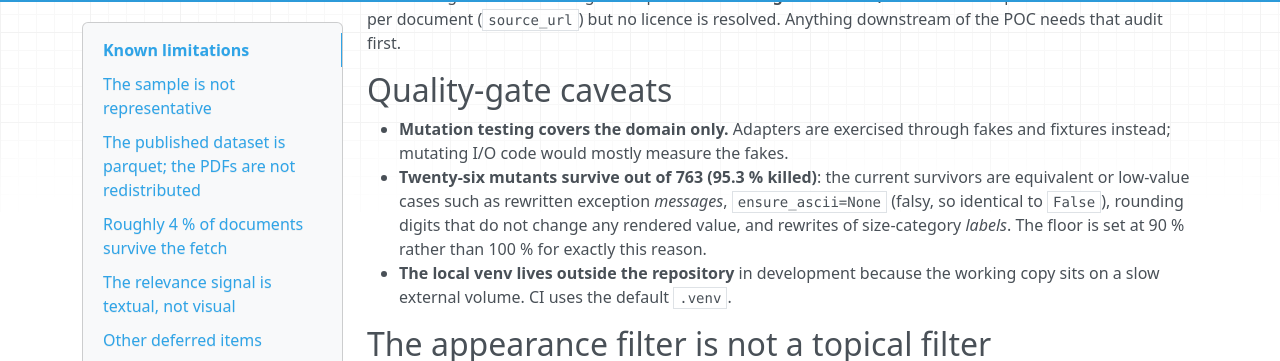
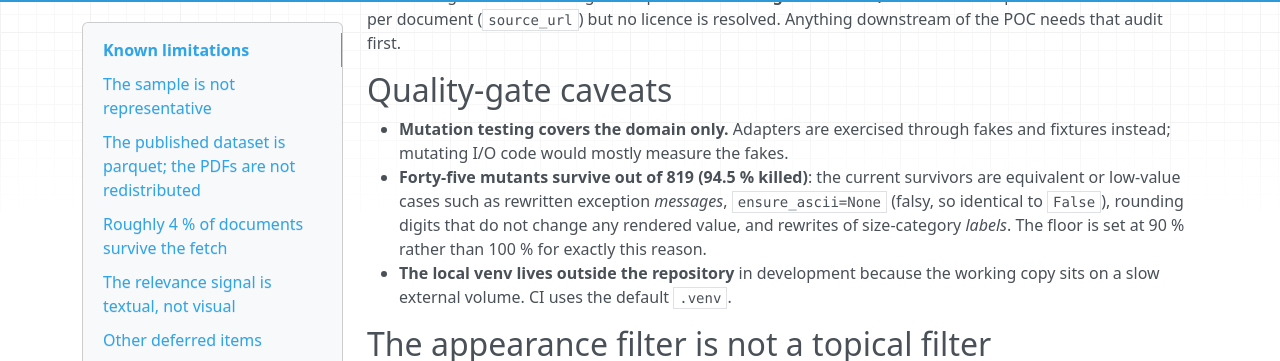
Before and after one commit to NoeFlandre/finepdf-agrifm-g, an MkDocs documentation site: the page built from docs/known-limitations.md, in a window 1280 px wide and 900 px high, scrolled down 1520 px. Shown: the part 94-455 px from the top of the window. Built offline with MkDocs 1.6.1, drawn with Linux system fonts in a browser that asks for light colours; nearby versions of some CDN libraries.

Commit message:
docs: align release quality metrics

```diff
--- a/docs/known-limitations.md
+++ b/docs/known-limitations.md
@@ -82,7 +82,7 @@ the published rows.
 
 - **Mutation testing covers the domain only.** Adapters are exercised through fakes and
   fixtures instead; mutating I/O code would mostly measure the fakes.
-- **Twenty-six mutants survive out of 763 (95.3 % killed)**: the current survivors are
+- **Forty-five mutants survive out of 819 (94.5 % killed)**: the current survivors are
   equivalent or low-value cases such as rewritten exception *messages*, `ensure_ascii=None`
   (falsy, so identical to `False`), rounding digits that do not change any rendered value,
   and rewrites of size-category *labels*.
```
